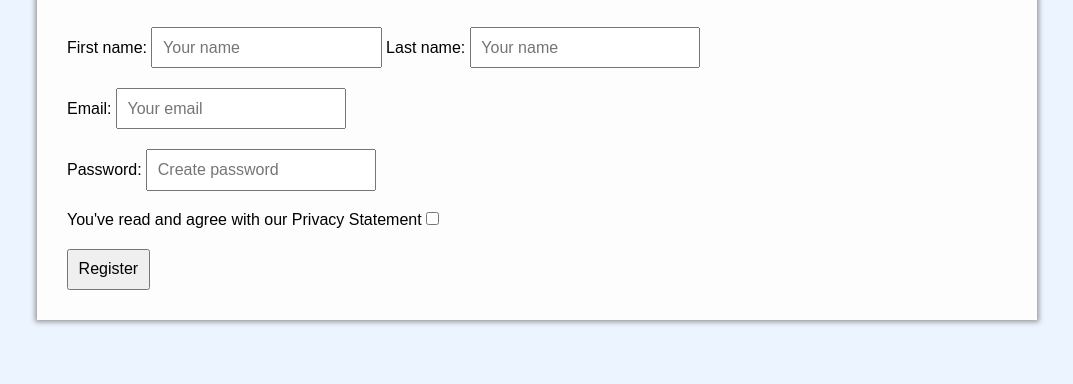
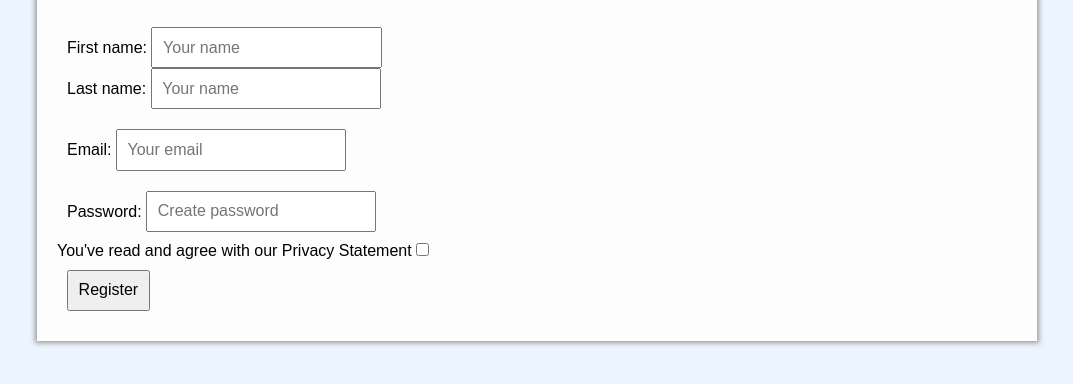
Before and after one commit to Khai-Halim/Sign-up-form, a plain HTML site: page index.html in a window 1280 px wide. Shown: the part 120-504 px from the top of the page, without its empty margins (103-1176 px from the left). Drawn offline with Linux system fonts and the light colour scheme.

Commit message:
Added divs for styling

```diff
--- a/index.html
+++ b/index.html
@@ -10,24 +10,30 @@
     <div class="wrapper">
         <h1>Register</h1>
         <form action="">
-            <div class="input">
-               <label>First name:</label> <input type="text" placeholder="Your name">
-               <label>Last name:</label>  <input type="text" placeholder="Your name">
+            <div id="name" class="input">
+               <div>
+                   <label>First name:</label>
+                   <input type="text" placeholder="Your name">
+               </div>
+               <div>
+                   <label>Last name:</label>
+                    <input type="text" placeholder="Your name">
+               </div>
             </div class="input">
 
-            <div class="input">
+            <div class="input input-lg">
                 <label>Email:</label>
                  <input type="email" placeholder="Your email">
             </div>
-            <div class="input">
+            <div  class="input input-lg">
                 <label>Password:</label>
                 <input type="password" placeholder="Create password">
             </div>
-            <div class="input">
+            <div id="privacy" class="input-lg">
                 <label for="agree-to-privacy">You've read and agree with our Privacy Statement</label>
                 <input id="agree-to-privacy" type="checkbox">
             </div>
-            <div class="input">
+            <div class="input input-lg">
                 <input type="submit" value="Register">
             </div>
 
```
